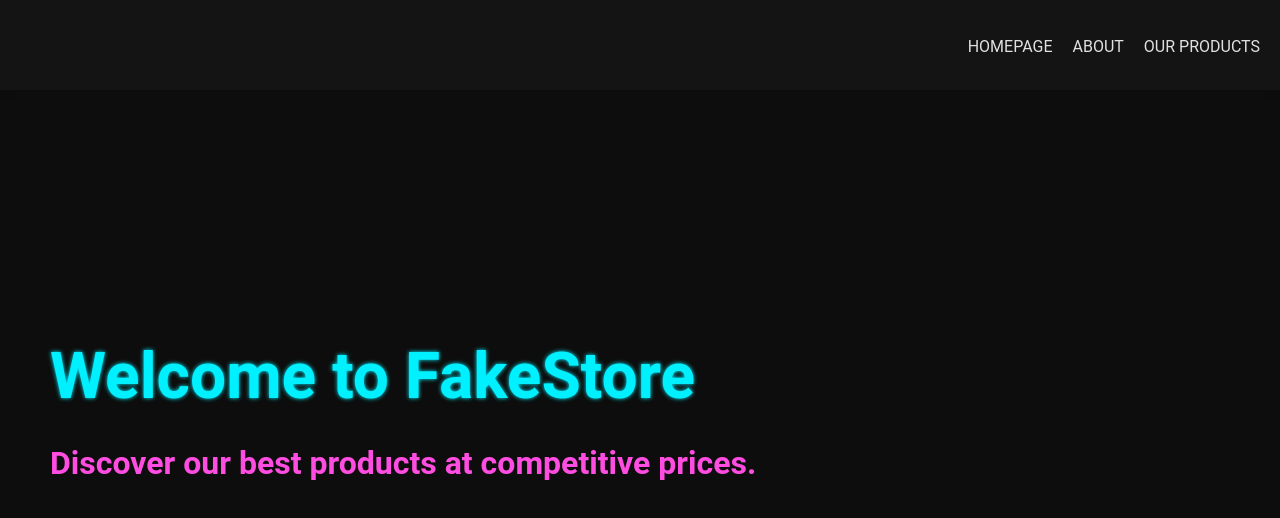
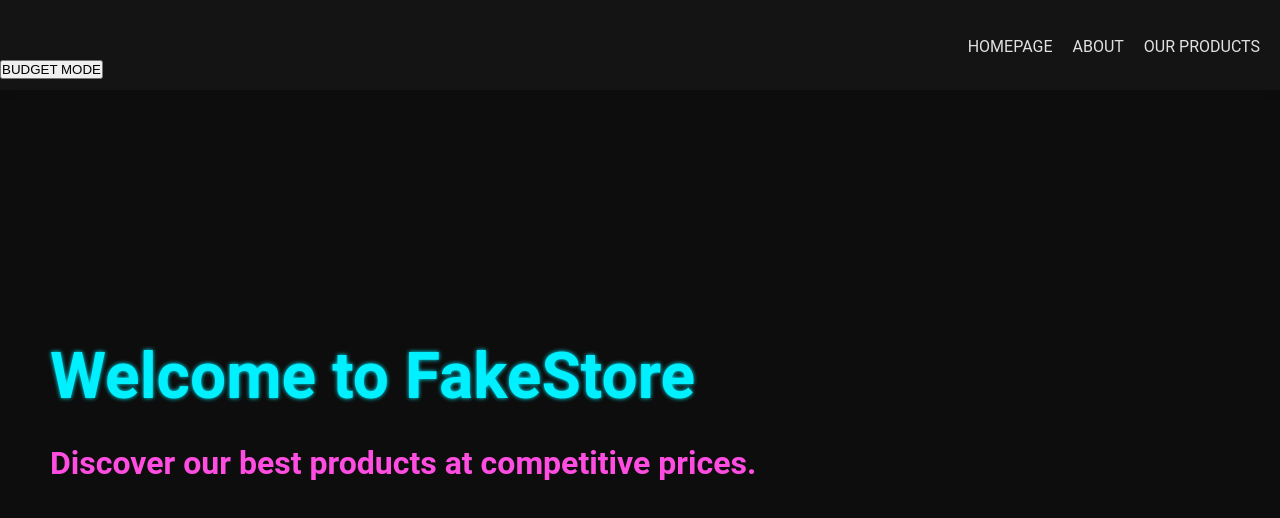
Before and after one commit to Sarasalzano/react-context-api, a React (Vite) app: page / in a window 1280 px wide. Shown: the top 518 px of the page. Built offline with nearby package versions, Linux system fonts and the light colour scheme.

Commit message:
crea bottone

```diff
--- a/src/components/NavBar.jsx
+++ b/src/components/NavBar.jsx
@@ -18,6 +18,7 @@ export default function NavBar(){
                         <NavLink to="/products"> OUR PRODUCTS </NavLink>
                     </li>
                 </ul>
+                <button>BUDGET MODE</button>
             </nav>
         </header>
     )
```
